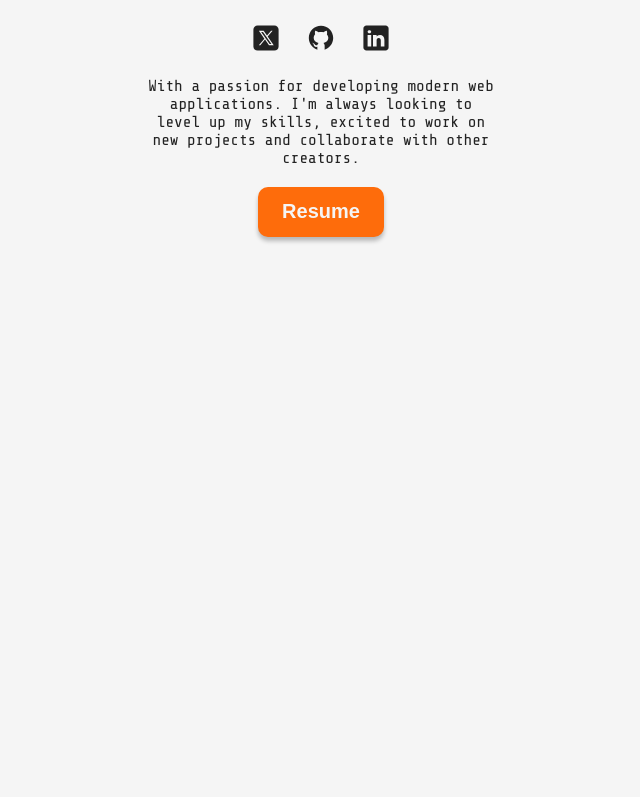
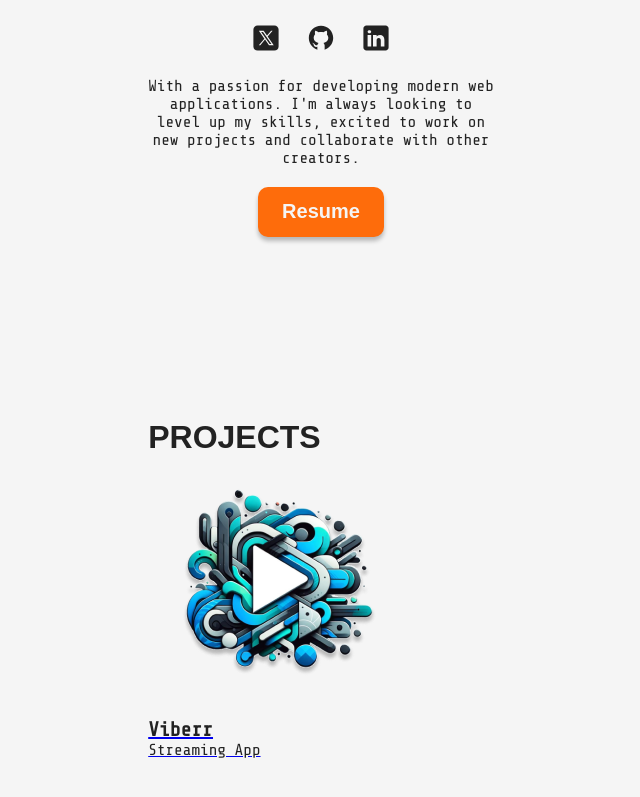
Before and after one commit to stepweaver/portfolio, a React (Vite) app: page / in a window 1280 px wide. Shown: the part 441-1238 px from the top of the page, without its empty margins (319-959 px from the left). Before the commit the page ends 860 px from the top, so only its background shows below. Built offline with nearby package versions, Linux system fonts and the light colour scheme; a web font is replaced by a local one.

Commit message:
Update favicon link in index.html and add Projects section in App.jsx

```diff
--- a/index.html
+++ b/index.html
@@ -2,7 +2,7 @@
 <html lang="en">
   <head>
     <meta charset="UTF-8" />
-    <link rel="icon" type="image/svg+xml" href="/public/favicon.ico" />
+    <link rel="icon" type="image/svg+xml" href="/favicon.ico" />
     <meta name="viewport" content="width=device-width, initial-scale=1.0" />
     <link rel="preconnect" href="https://fonts.googleapis.com" />
     <link rel="preconnect" href="https://fonts.gstatic.com" crossorigin />
--- a/src/App.jsx
+++ b/src/App.jsx
@@ -1,10 +1,12 @@
 import './App.css';
 import Hero from './sections/Hero/Hero';
+import Projects from './sections/Projects/Projects';
 
 function App() {
   return (
     <>
       <Hero />
+      <Projects />
     </>
   );
 }
--- /dev/null
+++ b/src/sections/Projects/Projects.jsx
@@ -0,0 +1,20 @@
+import styles from './ProjectsStyles.module.css';
+import viberr from '../../assets/viberr.png';
+
+function Projects() {
+  return (
+    <section id='projects' className={styles.container}>
+      <h1 className='sectionTitle'>Projects</h1>
+      <div className={styles.projectsContainer}>
+        {/* TODO: Replace placeholder projects with your own projects */}
+        <a href='https://github.com/stepweaver/stepweaver.git' target='_blank'>
+          <img className='hover' src={viberr} alt='Viberr logo' />
+          <h3>Viberr</h3>
+          <p>Streaming App</p>
+        </a>
+      </div>
+    </section>
+  );
+}
+
+export default Projects;
```
Also changed, not shown: src/sections/Projects/ProjectsStyles.module.css (added).
